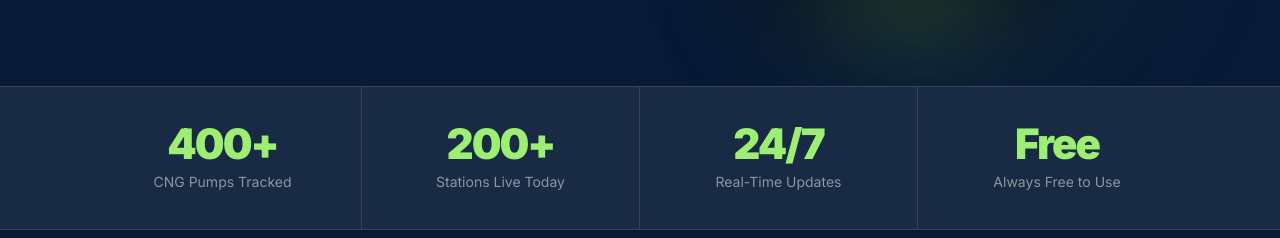
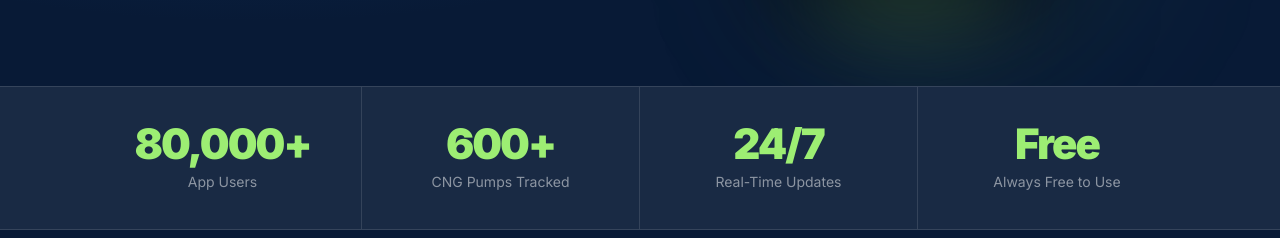
Before and after one commit to AKSHAY392001/cng-margdarshak-website, a plain HTML site: page index.html in a window 1280 px wide. Shown: the part 714-952 px from the top of the page. Drawn offline with Linux system fonts and the light colour scheme.

Commit message:
Update stats to 80,000+ users and 600+ pumps; remove no-ads and no-registration mentions
- Stats bar: 400+ pumps → 600+, 200+ stations replaced with 80,000+ App Users
- CTA section: removed "No registration required." from subtitle
- CTA note: removed "No ads during trial", now shows "Android · Free"

Co-Authored-By: Claude Sonnet 4.6 <noreply@anthropic.com>

```diff
--- a/index.html
+++ b/index.html
@@ -124,12 +124,12 @@
   <div class="stats-bar">
     <div class="stats-bar-inner">
       <div class="stat-bar-item">
-        <span class="stat-bar-num">400+</span>
-        <span class="stat-bar-label">CNG Pumps Tracked</span>
+        <span class="stat-bar-num">80,000+</span>
+        <span class="stat-bar-label">App Users</span>
       </div>
       <div class="stat-bar-item">
-        <span class="stat-bar-num">200+</span>
-        <span class="stat-bar-label">Stations Live Today</span>
+        <span class="stat-bar-num">600+</span>
+        <span class="stat-bar-label">CNG Pumps Tracked</span>
       </div>
       <div class="stat-bar-item">
         <span class="stat-bar-num">24/7</span>
@@ -288,12 +288,12 @@
       <div class="cta-card">
         <div class="cta-glow"></div>
         <h2 class="cta-title">Stop guessing.<br />Start driving smart.</h2>
-        <p class="cta-sub">Free to download. No registration required. Just open and go.</p>
+        <p class="cta-sub">Free to download. Just open and go.</p>
         <a href="https://play.google.com/store/apps/details?id=com.cngtracker&pcampaignid=web_share" target="_blank" rel="noopener" class="btn-primary btn-large">
           <svg width="22" height="22" viewBox="0 0 24 24" fill="currentColor"><path d="M3.18 23.76c.33.19.7.24 1.06.15l12.18-7.03-2.59-2.6-10.65 9.48zM.5 1.4C.19 1.73 0 2.22 0 2.84v18.32c0 .62.19 1.11.51 1.44l.08.07 10.26-10.26v-.24L.58 1.33.5 1.4zM19.87 10.06l-2.91-1.68-2.89 2.89 2.9 2.89 2.91-1.68c.83-.48.83-1.96-.01-2.42zM4.24.09L16.42 7.1l-2.59 2.59L3.18.2C3.52.11 3.9.16 4.24.09z"/></svg>
           Get it on Google Play
         </a>
-        <p class="cta-note">Android · Free · No ads during trial</p>
+        <p class="cta-note">Android · Free</p>
       </div>
     </div>
   </section>
```
